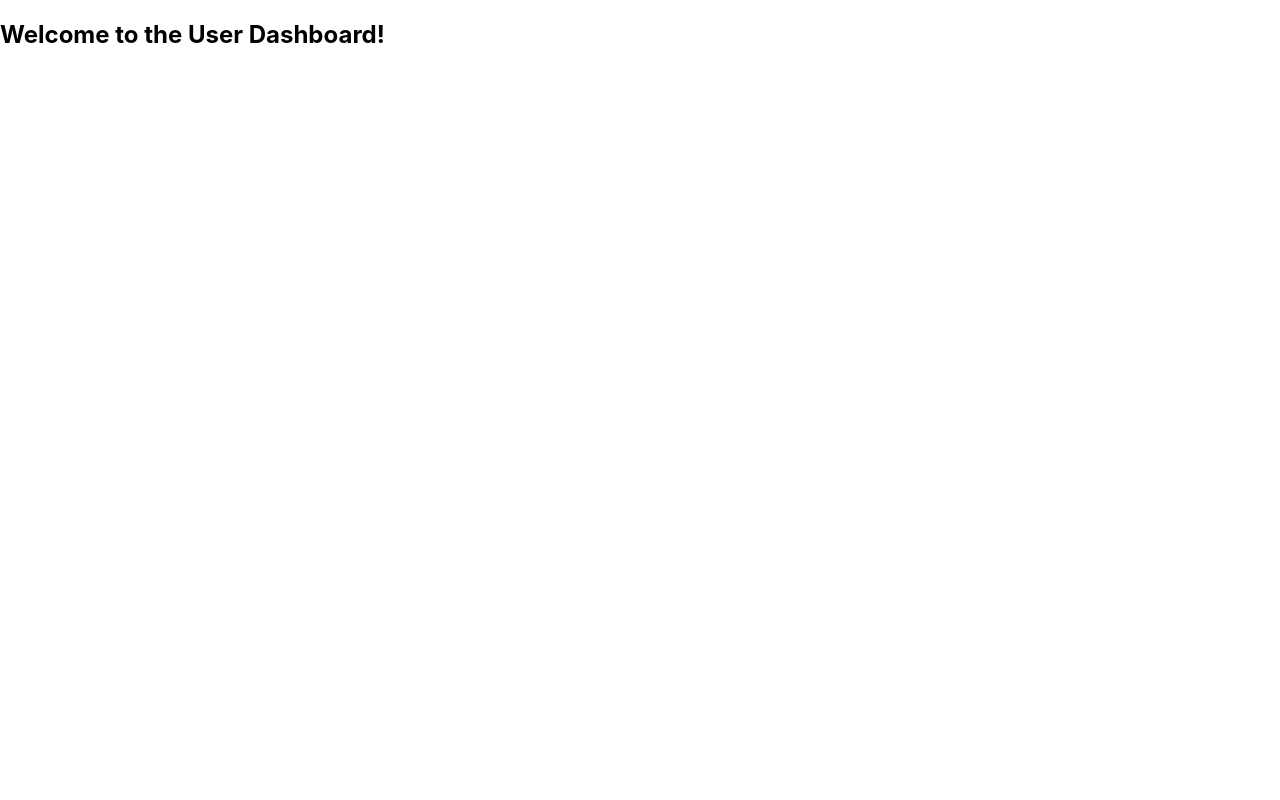
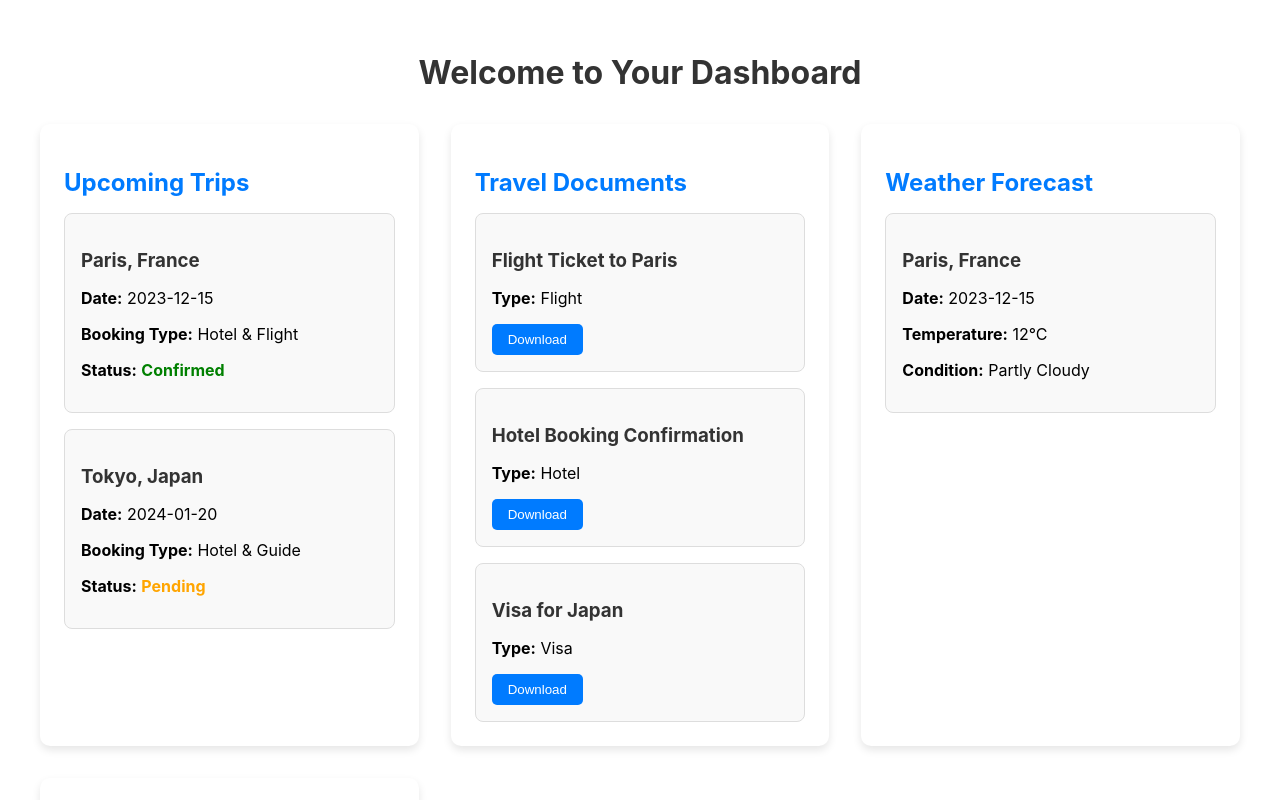
Before and after one commit to TharukaDeshann/Travel_Management_System, a React (Create React App) app in the folder yamu_frontend/: page /home in a window 1280 px wide. Shown: the top 800 px of the page. Built offline with nearby package versions, Linux system fonts and the light colour scheme.

Commit message:
imporve uis

```diff
--- a/yamu_frontend/package.json
+++ b/yamu_frontend/package.json
@@ -7,11 +7,15 @@
     "@testing-library/jest-dom": "^6.6.3",
     "@testing-library/react": "^16.2.0",
     "@testing-library/user-event": "^13.5.0",
+    "autoprefixer": "^10.4.20",
     "axios": "^1.7.9",
+    "lucide-react": "^0.475.0",
+    "postcss": "^8.5.2",
     "react": "^19.0.0",
     "react-dom": "^19.0.0",
     "react-router-dom": "^7.1.5",
     "react-scripts": "5.0.1",
+    "tailwindcss": "^4.0.6",
     "web-vitals": "^2.1.4"
   },
   "scripts": {
--- a/yamu_frontend/src/pages/Home.js
+++ b/yamu_frontend/src/pages/Home.js
@@ -1,4 +1,117 @@
-const Home = () => {
-    return <h2>Welcome to the User Dashboard!</h2>;
+import React from "react";
+import "../styles/Dashboard.css"; // Add a CSS file for styling
+
+const Dashboard = () => {
+  // Sample data (replace with real data from your backend)
+  const upcomingTrips = [
+    {
+      id: 1,
+      destination: "Paris, France",
+      date: "2023-12-15",
+      bookingType: "Hotel & Flight",
+      status: "Confirmed",
+    },
+    {
+      id: 2,
+      destination: "Tokyo, Japan",
+      date: "2024-01-20",
+      bookingType: "Hotel & Guide",
+      status: "Pending",
+    },
+  ];
+
+  const travelDocuments = [
+    { id: 1, name: "Flight Ticket to Paris", type: "Flight" },
+    { id: 2, name: "Hotel Booking Confirmation", type: "Hotel" },
+    { id: 3, name: "Visa for Japan", type: "Visa" },
+  ];
+
+  const weatherForecast = {
+    destination: "Paris, France",
+    date: "2023-12-15",
+    temperature: "12°C",
+    condition: "Partly Cloudy",
+  };
+
+  const recommendations = [
+    "Explore the Eiffel Tower in Paris.",
+    "Try local cuisine in Tokyo.",
+    "Book a guided tour of Mount Fuji.",
+  ];
+
+  return (
+    <div className="dashboard-container">
+      <h1>Welcome to Your Dashboard</h1>
+      <div className="dashboard-sections">
+        {/* Upcoming Trips */}
+        <section className="dashboard-section">
+          <h2>Upcoming Trips</h2>
+          <div className="trip-list">
+            {upcomingTrips.map((trip) => (
+              <div key={trip.id} className="trip-card">
+                <h3>{trip.destination}</h3>
+                <p>
+                  <strong>Date:</strong> {trip.date}
+                </p>
+                <p>
+                  <strong>Booking Type:</strong> {trip.bookingType}
+                </p>
+                <p>
+                  <strong>Status:</strong>{" "}
+                  <span className={`status-${trip.status.toLowerCase()}`}>
+                    {trip.status}
+                  </span>
+                </p>
+              </div>
+            ))}
+          </div>
+        </section>
+
+        {/* Travel Documents */}
+        <section className="dashboard-section">
+          <h2>Travel Documents</h2>
+          <div className="document-list">
+            {travelDocuments.map((doc) => (
+              <div key={doc.id} className="document-card">
+                <h3>{doc.name}</h3>
+                <p>
+                  <strong>Type:</strong> {doc.type}
+                </p>
+                <button className="download-button">Download</button>
+              </div>
+            ))}
+          </div>
+        </section>
+
+        {/* Weather Forecast */}
+        <section className="dashboard-section">
+          <h2>Weather Forecast</h2>
+          <div className="weather-card">
+            <h3>{weatherForecast.destination}</h3>
+            <p>
+              <strong>Date:</strong> {weatherForecast.date}
+            </p>
+            <p>
+              <strong>Temperature:</strong> {weatherForecast.temperature}
+            </p>
+            <p>
+              <strong>Condition:</strong> {weatherForecast.condition}
+            </p>
+          </div>
+        </section>
+
+        {/* Recommendations */}
+        <section className="dashboard-section">
+          <h2>Personalized Recommendations</h2>
+          <ul className="recommendation-list">
+            {recommendations.map((rec, index) => (
+              <li key={index}>{rec}</li>
+            ))}
+          </ul>
+        </section>
+      </div>
+    </div>
+  );
 };
-export default Home;
+
+export default Dashboard;
--- a/yamu_frontend/src/pages/Login.js
+++ b/yamu_frontend/src/pages/Login.js
@@ -1,53 +1,70 @@
 import React, { useState } from "react";
 import { useNavigate } from "react-router-dom";
 import { login } from "../services/authService";
-
+import "../styles/Auth.css"; // Add a CSS file for styling
 
 const Login = () => {
   const [email, setEmail] = useState("");
   const [password, setPassword] = useState("");
   const [error, setError] = useState("");
+  const [loading, setLoading] = useState(false); // Loading state
   const navigate = useNavigate();
 
   const handleLogin = async (e) => {
     e.preventDefault();
+    setLoading(true); // Start loading
+    setError(""); // Clear previous errors
+
     try {
       const response = await login({ email, password });
       if (response.status === 200) {
         console.log(response.data.message);
-        navigate("/home");
+        navigate("/home"); // Redirect to home page
       }
     } catch (err) {
-      setError(err.response?.data?.error || "Login failed");
+      setError(err.response?.data?.error || "Login failed. Please try again.");
+    } finally {
+      setLoading(false); // Stop loading
     }
   };
 
-
   return (
-    <div>
-      <h2>Login</h2>
-      {error && <p style={{ color: "red" }}>{error}</p>}
+    <div className="auth-container">
+      <div className="auth-card">
+        <h2>Welcome Back!</h2>
+        <p>Please log in to continue.</p>
+        {error && <p className="error-message">{error}</p>}
         <form onSubmit={handleLogin}>
-        <div>
-          <label>Email:</label>
+          <div className="form-group">
+            <label htmlFor="email">Email:</label>
             <input
               type="email"
+              id="email"
               value={email}
               onChange={(e) => setEmail(e.target.value)}
+              placeholder="Enter your email"
               required
             />
           </div>
-        <div>
-          <label>Password:</label>
+          <div className="form-group">
+            <label htmlFor="password">Password:</label>
             <input
               type="password"
+              id="password"
               value={password}
               onChange={(e) => setPassword(e.target.value)}
+              placeholder="Enter your password"
               required
             />
           </div>
-        <button type="submit">Login</button>
+          <button type="submit" disabled={loading} className="auth-button">
+            {loading ? "Logging in..." : "Login"}
+          </button>
         </form>
+        <p className="auth-footer">
+          Don't have an account? <a href="/register">Sign up</a>
+        </p>
+      </div>
     </div>
   );
 };
--- /dev/null
+++ b/yamu_frontend/src/styles/Auth.css
@@ -0,0 +1,89 @@
+/* Auth.css */
+.auth-container {
+    display: flex;
+    justify-content: center;
+    align-items: center;
+    min-height: 100vh;
+    background-color: #f0f2f5;
+    padding: 20px;
+  }
+
+  .auth-card {
+    background: white;
+    padding: 2rem;
+    border-radius: 10px;
+    box-shadow: 0 4px 8px rgba(0, 0, 0, 0.1);
+    max-width: 400px;
+    width: 100%;
+    text-align: center;
+  }
+
+  .auth-card h2 {
+    margin-bottom: 1rem;
+    color: #333;
+  }
+
+  .auth-card p {
+    margin-bottom: 2rem;
+    color: #666;
+  }
+
+  .form-group {
+    margin-bottom: 1.5rem;
+    text-align: left;
+  }
+
+  .form-group label {
+    display: block;
+    margin-bottom: 0.5rem;
+    color: #333;
+    font-weight: bold;
+  }
+
+  .form-group input {
+    width: 100%;
+    padding: 0.75rem;
+    border: 1px solid #ddd;
+    border-radius: 5px;
+    font-size: 1rem;
+  }
+
+  .auth-button {
+    width: 100%;
+    padding: 0.75rem;
+    background-color: #007bff;
+    color: white;
+    border: none;
+    border-radius: 5px;
+    font-size: 1rem;
+    cursor: pointer;
+    transition: background-color 0.3s ease;
+  }
+
+  .auth-button:disabled {
+    background-color: #ccc;
+    cursor: not-allowed;
+  }
+
+  .auth-button:hover:not(:disabled) {
+    background-color: #0056b3;
+  }
+
+  .error-message {
+    color: #ff4d4f;
+    margin-bottom: 1rem;
+  }
+
+  .auth-footer {
+    margin-top: 1.5rem;
+    color: #666;
+  }
+
+  .auth-footer a {
+    color: #007bff;
+    text-decoration: none;
+  }
+
+  .auth-footer a:hover {
+    text-decoration: underline;
+  }
--- /dev/null
+++ b/yamu_frontend/src/styles/Dashboard.css
@@ -0,0 +1,88 @@
+/* Dashboard.css */
+.dashboard-container {
+    padding: 2rem;
+    max-width: 1200px;
+    margin: 0 auto;
+  }
+
+  .dashboard-container h1 {
+    text-align: center;
+    color: #333;
+    margin-bottom: 2rem;
+  }
+
+  .dashboard-sections {
+    display: grid;
+    grid-template-columns: repeat(auto-fit, minmax(300px, 1fr));
+    gap: 2rem;
+  }
+
+  .dashboard-section {
+    background: white;
+    padding: 1.5rem;
+    border-radius: 10px;
+    box-shadow: 0 4px 8px rgba(0, 0, 0, 0.1);
+  }
+
+  .dashboard-section h2 {
+    color: #007bff;
+    margin-bottom: 1rem;
+  }
+
+  .trip-list,
+  .document-list,
+  .recommendation-list {
+    display: flex;
+    flex-direction: column;
+    gap: 1rem;
+  }
+
+  .trip-card,
+  .document-card,
+  .weather-card {
+    background: #f9f9f9;
+    padding: 1rem;
+    border-radius: 8px;
+    border: 1px solid #ddd;
+  }
+
+  .trip-card h3,
+  .document-card h3,
+  .weather-card h3 {
+    margin-bottom: 0.5rem;
+    color: #333;
+  }
+
+  .status-confirmed {
+    color: green;
+    font-weight: bold;
+  }
+
+  .status-pending {
+    color: orange;
+    font-weight: bold;
+  }
+
+  .download-button {
+    background-color: #007bff;
+    color: white;
+    border: none;
+    padding: 0.5rem 1rem;
+    border-radius: 5px;
+    cursor: pointer;
+    transition: background-color 0.3s ease;
+  }
+
+  .download-button:hover {
+    background-color: #0056b3;
+  }
+
+  .recommendation-list {
+    list-style-type: disc;
+    padding-left: 1.5rem;
+  }
+
+  .recommendation-list li {
+    margin-bottom: 0.5rem;
+    color: #555;
+  }
```
Also changed, not shown: yamu_frontend/src/pages/Register.js (+41 -17 lines), 1 other file (tests, documents, lock files or other folders). Lines whose indentation alone changed are shown as unchanged.
